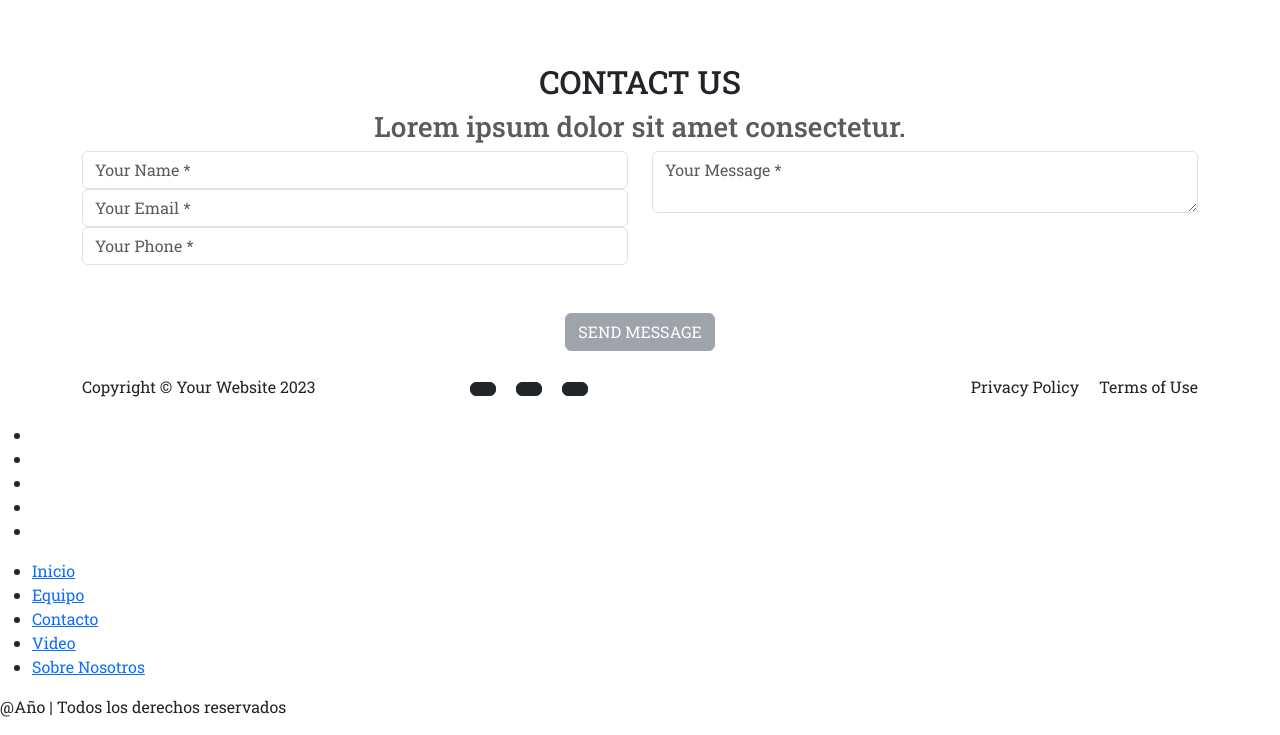
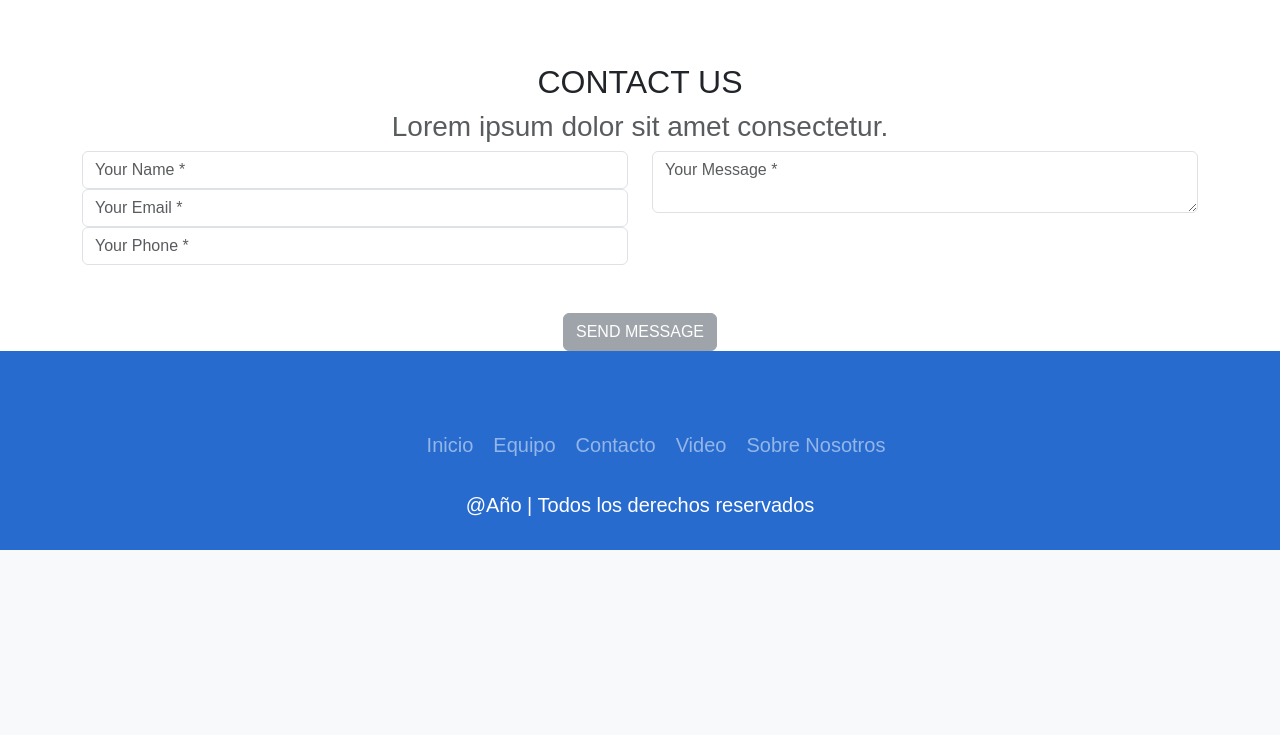
Before and after one commit to MatteoOlarte/gonoshop-django, a Django app: page /home in a window 1280 px wide. Shown: the part 2300-3035 px from the top of the page. After the commit the page ends 2850 px from the top, so only its background shows below. Run offline with Django 4.2, Linux system fonts and the light colour scheme; data that the repository does not hold is empty; parts of the project's set-up code (start-up, migrations or seed data) failed here and were passed over.

Commit message:
footer styles

```diff
--- a/buzopolis/pagina_inicio/templates/pagina_inicio/index/index-template.html
+++ b/buzopolis/pagina_inicio/templates/pagina_inicio/index/index-template.html
@@ -255,27 +255,4 @@
   </div>
 </section>
 
-<!-- Footer-->
-<footer class="footer py-4">
-  <div class="container">
-    <div class="row align-items-center">
-      <div class="col-lg-4 text-lg-start">Copyright &copy; Your Website 2023</div>
-      <div class="col-lg-4 my-3 my-lg-0">
-        <a class="btn btn-dark btn-social mx-2" href="#!" aria-label="Twitter"
-          ><i class="fab fa-twitter"></i
-        ></a>
-        <a class="btn btn-dark btn-social mx-2" href="#!" aria-label="Facebook"
-          ><i class="fab fa-facebook-f"></i
-        ></a>
-        <a class="btn btn-dark btn-social mx-2" href="#!" aria-label="LinkedIn"
-          ><i class="fab fa-linkedin-in"></i
-        ></a>
-      </div>
-      <div class="col-lg-4 text-lg-end">
-        <a class="link-dark text-decoration-none me-3" href="#!">Privacy Policy</a>
-        <a class="link-dark text-decoration-none" href="#!">Terms of Use</a>
-      </div>
-    </div>
-  </div>
-</footer>
 {% endblock %}
--- /dev/null
+++ b/buzopolis/static/root/footer.css
@@ -0,0 +1,85 @@
+* {
+    margin: 0;
+    padding: 0;
+    box-sizing: border-box;
+    font-family: sans-serif;
+  }
+
+  body {
+    display: flex;
+    justify-content: flex-end;
+    align-items: flex-end;
+    min-height: 100vh;
+    background-color: white;
+  }
+
+  .footer {
+    position: relative;
+    width: 100%;
+    background: #286bcf;
+    min-height: 100px;
+    padding: 20px 50px;
+    display: flex;
+    justify-content: center;
+    align-items: center;
+    flex-direction: column;
+  }
+
+  .social-icon {
+    display: flex;
+    justify-content: center;
+    align-items: center;
+    position: relative;
+    margin: 10px 5px;
+    flex-wrap: wrap;
+  }
+
+  .icon-elem {
+    list-style: none;
+  }
+
+  .icon {
+    color: white;
+    font-size: 32px;
+    display: inline-block;
+    margin: 0 10px;
+    transition: 0.5s;
+  }
+
+  .icon:hover {
+    transform: translateY(-10px);
+  }
+
+  .menu {
+    display: flex;
+    justify-content: center;
+    position: relative;
+    align-items: center;
+    margin: 10px 0;
+    flex-wrap: wrap;
+  }
+
+  .menu-elem {
+    list-style: none;
+  }
+  .menu-icon {
+    color: white;
+    font-size: 20px;
+    display: inline-block;
+    text-decoration: none;
+    margin: 5px 10px;
+    opacity: 0.5;
+    transition: 0.3s;
+  }
+
+  .menu-icon:hover {
+    opacity: 1;
+  }
+
+  .text {
+    color: white;
+    text-align: center;
+    margin-top: 15px;
+    margin-bottom: 10px;
+    font-size: 20px;
+  }
--- a/buzopolis/templates/root/base.html
+++ b/buzopolis/templates/root/base.html
@@ -14,6 +14,7 @@
       rel="stylesheet"
       href="https://fonts.googleapis.com/css2?family=Material+Symbols+Outlined:opsz,wght,FILL,GRAD@24,400,0,0"
     />
+    <link rel="stylesheet" href="{% static 'root/footer.css' %}">
     <link rel="stylesheet" href="{% static 'root/bootstrap-custom.css' %}" />
     {% block 'estilos' %}{% endblock %}
     <title>{% block 'page-title' %}{% endblock %}</title>
```
